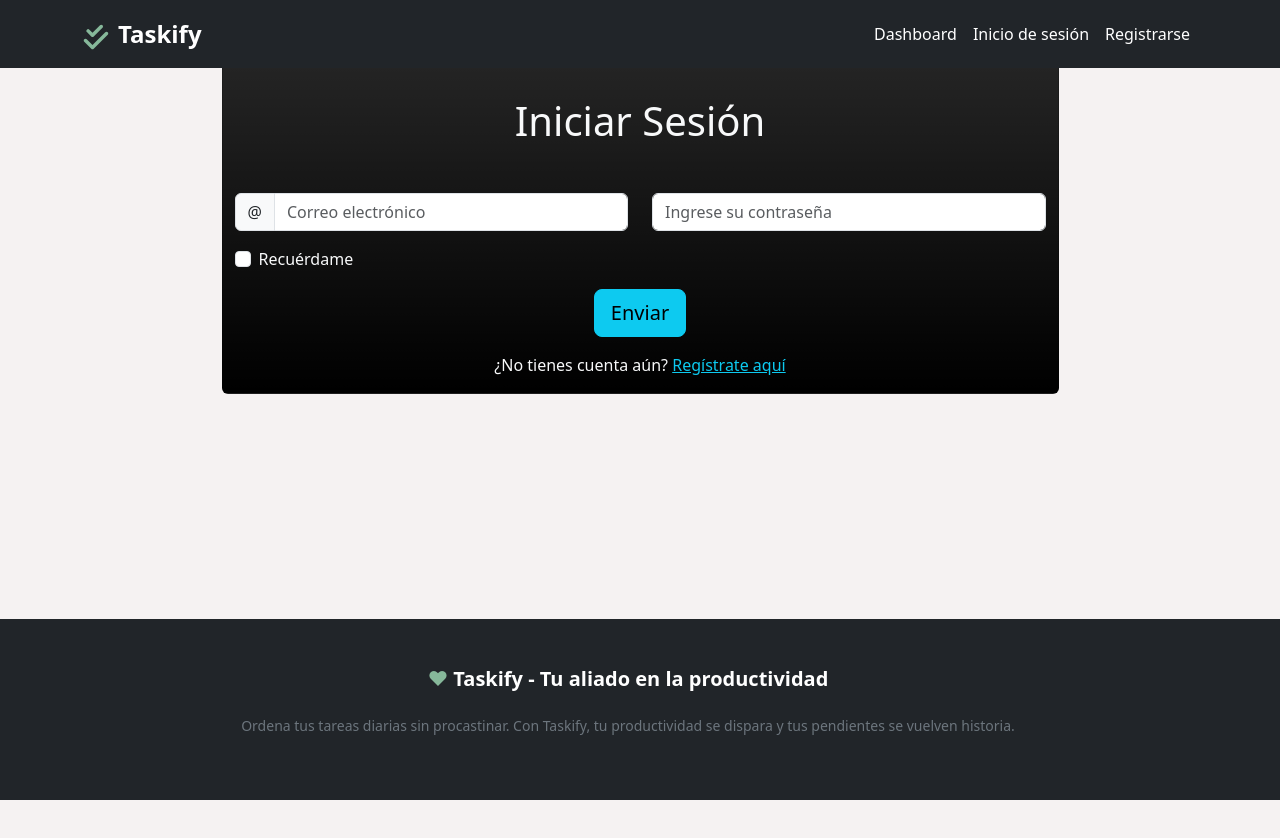
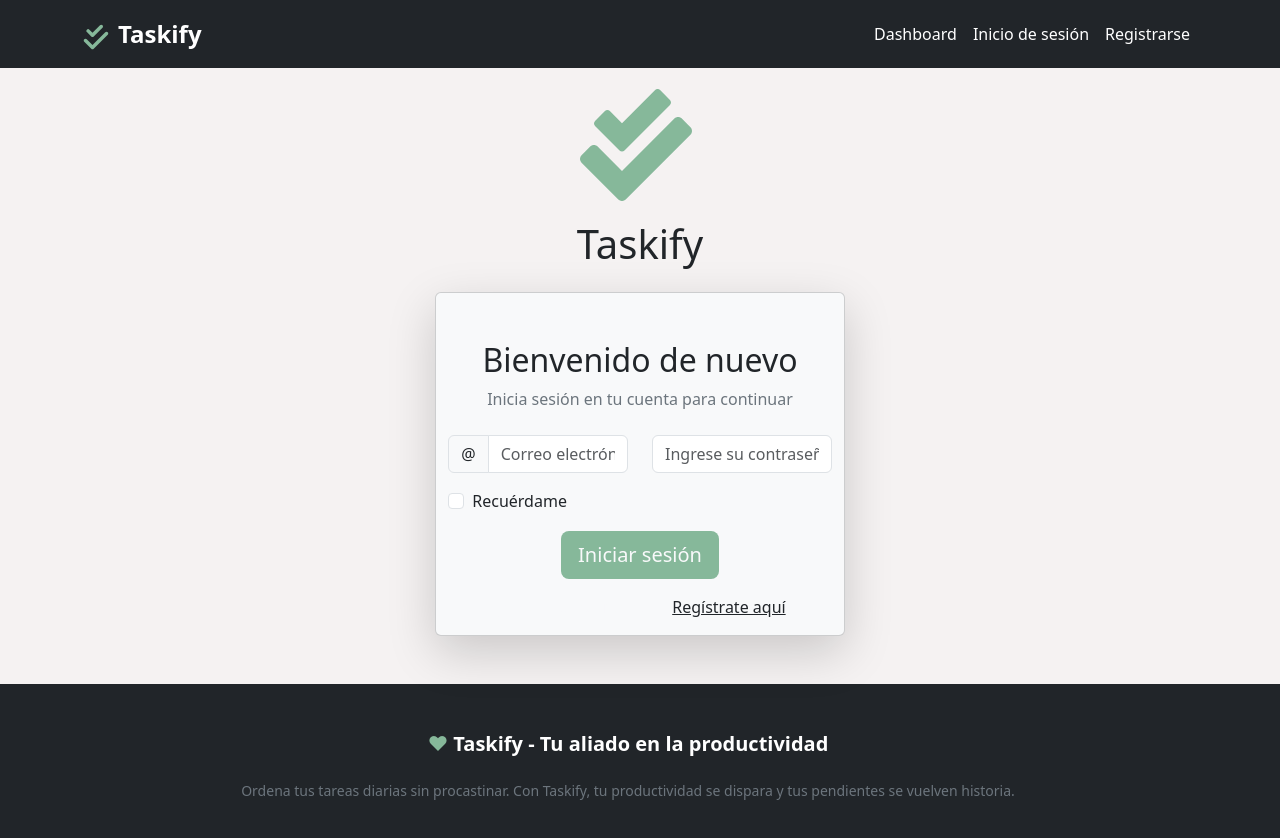
Before and after one commit to EmilyBastidas/TaskMaster-Pro-Fullstack-Task-Management, a React app in the folder todo_app/frontend/: page /login in a window 1280 px wide. Shown: the top 838 px of the page. Before the commit the page ends 800 px from the top, so only its background shows below. Built offline with nearby package versions, Linux system fonts and the light colour scheme; the HTML template or start-up script is replaced by a standard one.

Commit message:
actualización task

```diff
--- a/todo_app/frontend/src/pages/Login.jsx
+++ b/todo_app/frontend/src/pages/Login.jsx
@@ -1,5 +1,6 @@
 import { useState } from "react";
 import { Link, useNavigate } from "react-router-dom";
+import { FaCheckDouble } from "react-icons/fa";
 //import useGlobalReducer from "../hooks/useGlobalReducer";
 
 const Login = () => {
@@ -51,12 +52,24 @@ const Login = () => {
   };
 
   return (
-    <div className="container">
-      <div className="card mt-5 bg-black bg-gradient w-75 mx-auto">
-        <h1 className="mt-5 mb-5 text-light text-center">Iniciar Sesión</h1>
+    <div className="container text-center mt-2 mt-md-5">
+      <span className="me-2 " style={{ color: "#86b89a", fontSize: "7rem" }}>
+        <FaCheckDouble />
+      </span>
+      <h1 className="mt-1">Taskify</h1>
+      <div className="row justify-content-center">
+        <div className="col-md-6">
+          <div className="card mt-3 bg-light w-75 mx-auto mb-5 shadow-lg">
+            <h2 className="mt-5 text-dark text-center">Bienvenido de nuevo</h2>
+            <p className="mb-4 text-secondary text-center">
+              Inicia sesión en tu cuenta para continuar
+            </p>
 
-        <form className="row gy-3 mx-auto text-center" onSubmit={handleSubmit}>
-          <div className="col-6">
+            <form
+              className="row gy-3 mx-auto text-center"
+              onSubmit={handleSubmit}
+            >
+              <div className="col-md-6">
                 <div className="input-group">
                   <div className="input-group-text">@</div>
                   <input
@@ -90,7 +103,7 @@ const Login = () => {
                   />
                   <label
                     htmlFor="autoSizingCheck"
-                className="form-check-label text-light"
+                    className="form-check-label text-dark"
                   >
                     Recuérdame
                   </label>
@@ -98,20 +111,26 @@ const Login = () => {
               </div>
 
               <div className="text-center">
-            <button type="submit" className="btn btn-lg btn-info">
-              Enviar
+                <button
+                  type="submit"
+                  className="btn btn-lg text-light"
+                  style={{ backgroundColor: "#86b89a" }}
+                >
+                  Iniciar sesión
                 </button>
               </div>
 
               <p className="mt-3 link-light text-center">
                 ¿No tienes cuenta aún?{" "}
-            <Link to="/signup" className="link-info">
+                <Link to="/signup" className="link-dark">
                   Regístrate aquí
                 </Link>
               </p>
             </form>
           </div>
         </div>
+      </div>
+    </div>
   );
 };
 
--- a/todo_app/frontend/src/pages/Signup.jsx
+++ b/todo_app/frontend/src/pages/Signup.jsx
@@ -1,6 +1,7 @@
 import { useState } from "react";
 import { Link } from "react-router-dom";
 import { useNavigate } from "react-router-dom";
+import { FaCheckDouble } from "react-icons/fa";
 
 const Signup = () => {
   const [name, setName] = useState("");
@@ -56,9 +57,15 @@ const Signup = () => {
   };
 
   return (
-    <div className="container">
-      <div className="card mt-5 bg-black bg-gradient w-75 mx-auto">
-        <h1 className="mt-5 mb-5 text-light text-center">Registrarse</h1>
+    <div className="container text-center mt-2 mt-md-5">
+      <span className="me-2 " style={{ color: "#86b89a", fontSize: "4rem" }}>
+        <FaCheckDouble />
+      </span>
+      <h2 className="mt-1">Taskify</h2>
+      <div className="row justify-content-center">
+        <div className="col-md-6">
+          <div className="card mt-5 bg-light mx-auto shadow-lg mb-3">
+            <h2 className="mt-5 mb-5 text-dark text-center">Registrarse</h2>
 
             <form className="row gy-3 mx-auto text-center">
               <div className="col-4">
@@ -130,22 +137,23 @@ const Signup = () => {
                   ></input>
                   <label
                     htmlFor="autoSizingCheck"
-                className="form-check-label text-light"
+                    className="form-check-label text-dark"
                   >
                     Recuédame
                   </label>
                 </div>
               </div>
-          <div className=" text-center">
+              <div className="text-center">
                 <button
                   type="submit"
-              className="btn btn-lg btn-info"
+                  className="btn btn-lg text-light"
+                  style={{ backgroundColor: "#86b89a" }}
                   onClick={handleRegistro}
                 >
                   Registrarme
                 </button>
               </div>
-          <p className="mt-3 text-light">
+              <p className="mt-3 text-dark text-center">
                 ¿Ya tienes cuenta?{" "}
                 <Link to="/login" className="link-info">
                   Inicia sesión
@@ -154,6 +162,8 @@ const Signup = () => {
             </form>
           </div>
         </div>
+      </div>
+    </div>
   );
 };
 
```
Lines whose indentation alone changed are shown as unchanged.
